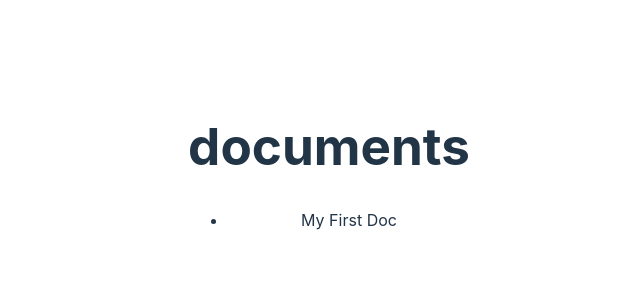
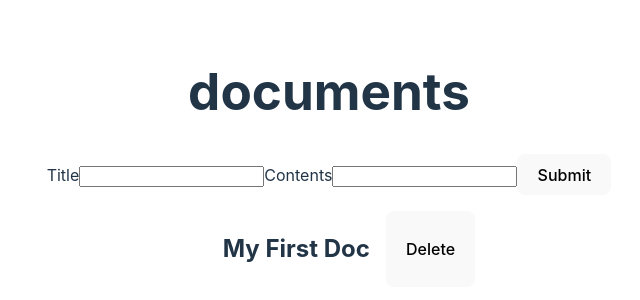
Before and after one commit to BK-0001/redux-demo, a React (Vite) app: page / in a window 1280 px wide. Shown: the part 234-534 px from the top of the page, without its empty margins (311-951 px from the left). Built offline with nearby package versions, Linux system fonts and the light colour scheme.

Commit message:
implement remove

```diff
--- a/src/Documents.tsx
+++ b/src/Documents.tsx
@@ -1,16 +1,53 @@
-import { useSelector } from "react-redux";
+import { FormEvent } from "react";
+import { useDispatch, useSelector } from "react-redux";
 import "./App.css";
 import { RootState } from "./app/store";
+import { add, DocType, remove } from "./features/docs/docsSlice";
 
 export function Documents() {
   const documents = useSelector((state: RootState) => state.docs.items);
+  const dispatch = useDispatch();
+
+  const handleSubmit = (event: FormEvent<HTMLFormElement>) => {
+    event.preventDefault();
+
+    const newDoc: DocType = {
+      id: documents.length + 1,
+      // TODO: implement dynamic values of title and body
+      title: "My second title",
+      body: "redux is fun"
+    };
+
+    dispatch(add(newDoc));
+  };
+
+  const handleDelete = (id: DocType["id"]) => {
+    dispatch(remove(id));
+  };
+
   return (
     <div>
       <h1>documents</h1>
 
+      <form onSubmit={handleSubmit}>
+        <label htmlFor="title">Title</label>
+        <input type="text" id="title" name="title" />
+
+        <label htmlFor="body">Contents</label>
+        <input type="text" id="body" name="body" />
+
+        <button>Submit</button>
+      </form>
+
       <ul>
         {documents.map((doc) => (
-          <li key={doc.id}>{doc.title}</li>
+          <li
+            key={doc.id}
+            style={{ display: "flex", gap: 16, justifyContent: "center" }}
+          >
+            <h2>{doc.title}</h2>
+            <button onClick={() => handleDelete(doc.id)}>Delete</button>
+          </li>
         ))}
       </ul>
     </div>
--- a/src/features/docs/docsSlice.ts
+++ b/src/features/docs/docsSlice.ts
@@ -1,6 +1,6 @@
 import { createSlice, PayloadAction } from "@reduxjs/toolkit";
 
-type DocType = {
+export type DocType = {
   id: number;
   title: string;
   body: string;
@@ -26,9 +26,12 @@ const docsSlice = createSlice({
   reducers: {
     add: (state, action: PayloadAction<DocType>) => {
       state.items.push(action.payload);
+    },
+    remove: (state, action: PayloadAction<DocType["id"]>) => {
+      state.items = state.items.filter((item) => item.id !== action.payload);
     }
   }
 });
 
-export const { add } = docsSlice.actions;
+export const { add, remove } = docsSlice.actions;
 export const docsReducer = docsSlice.reducer;
```
